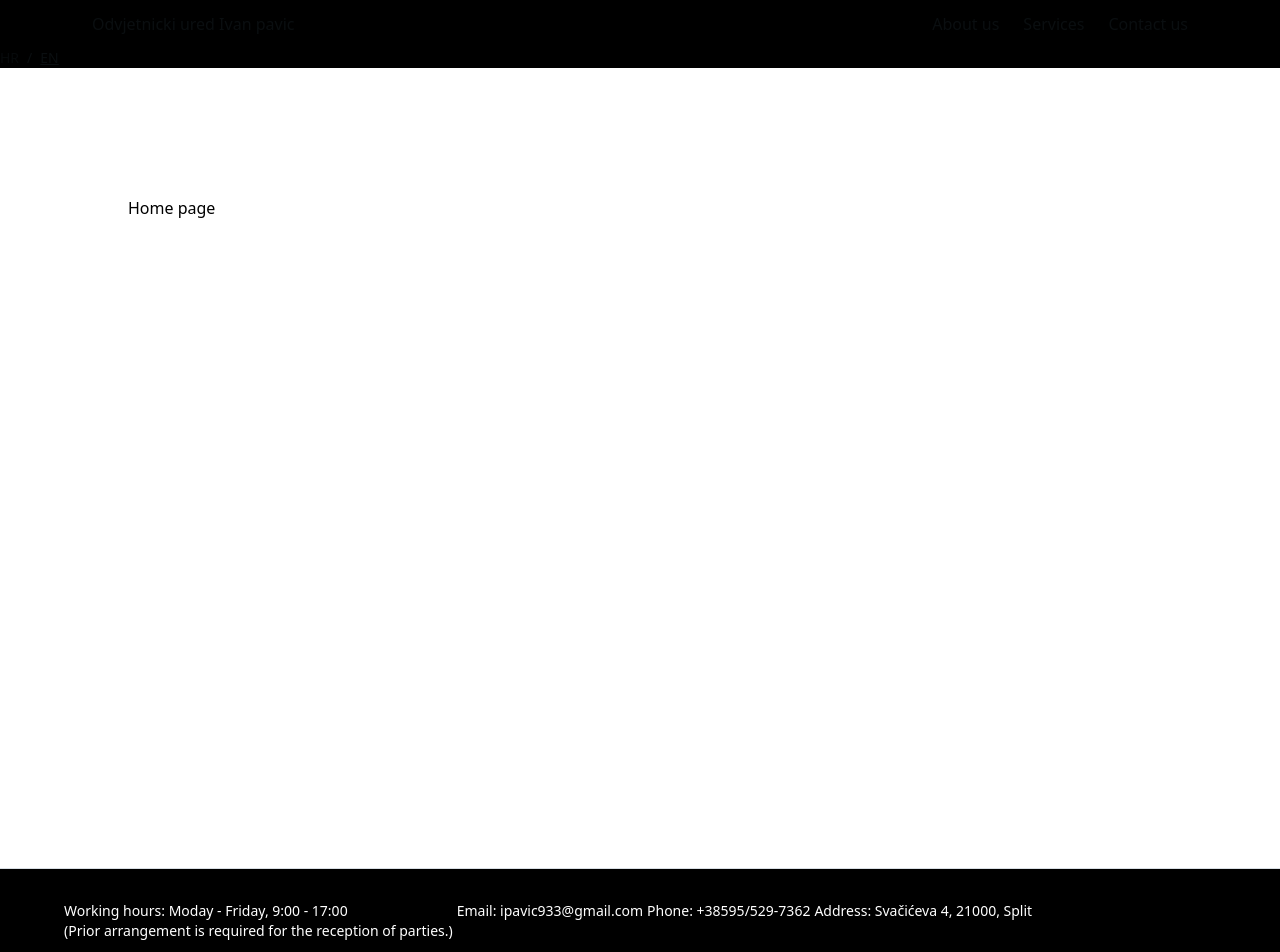
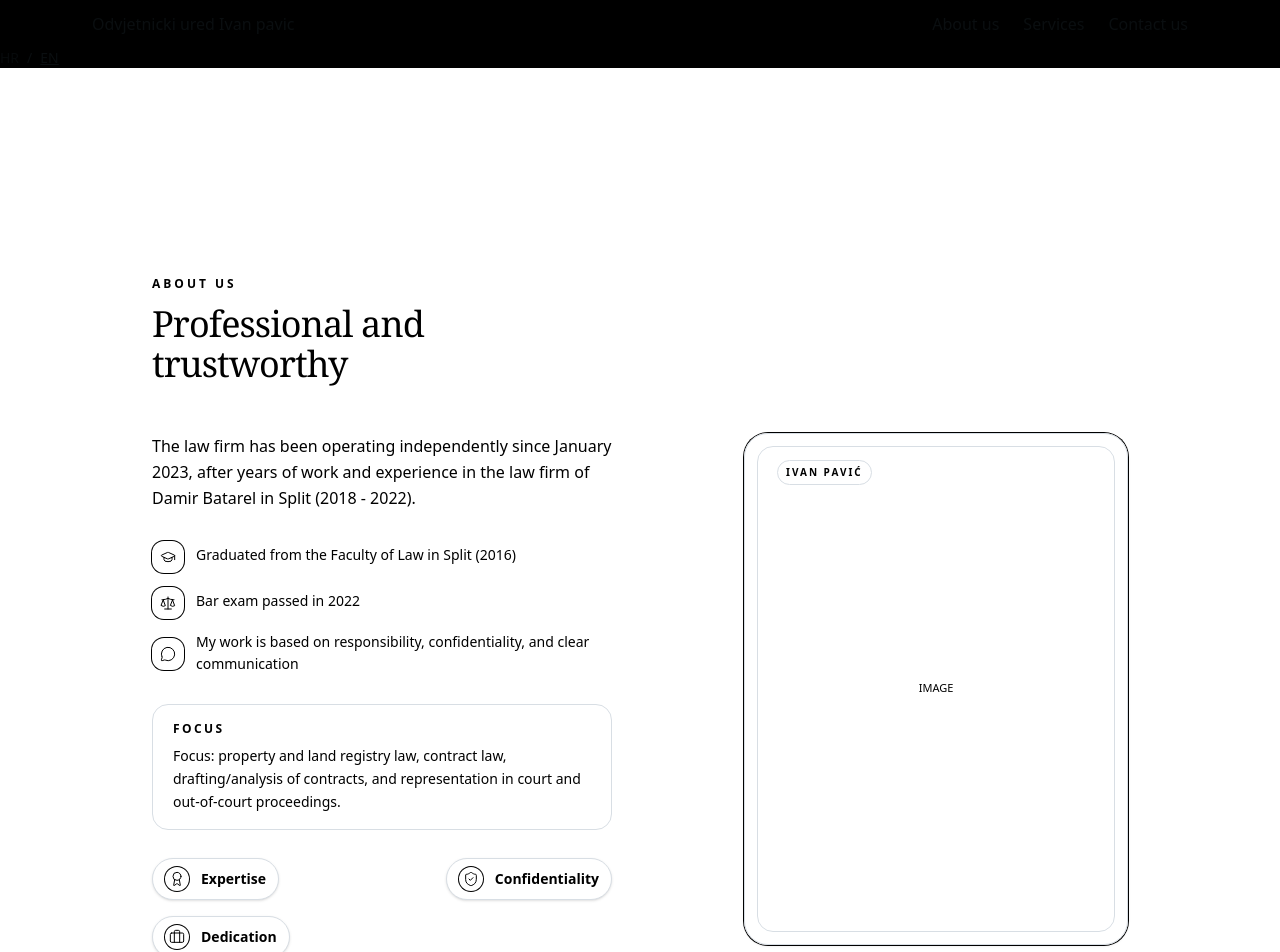
Before and after one commit to ipavic933-spec/website-pavic, a Next.js app: page /en in a window 1280 px wide. Shown: the top 952 px of the page. Built offline with nearby package versions, Linux system fonts and the light colour scheme.

Commit message:
Added About me secion

```diff
--- a/messages/en.json
+++ b/messages/en.json
@@ -18,13 +18,21 @@
     "discription": "We place special emphasis on legal support for entrepreneurs, companies and crafts in everyday business operations and dispute resolution."
   },
   "AboutMe": {
+    "sectionTitle": "About us",
+    "title": "Professional and trustworthy",
     "workingExperience": "The law firm has been operating independently since January 2023, after years of work and experience in the law firm of Damir Batarel in Split (2018 - 2022).",
-    "education": "I graduated from the Integrated Graduate Study Program in Law at the Faculty of Law in Split in 2016, and passed the bar exam in 2022, which qualified me for independent legal practice and further professional development.",
-    "aboutWayOfWork": "In my work, I am guided by the principles of responsibility and confidentiality. I provide clients with clear communication, timely information and a precise assessment of the legal situation, along with a strategy adapted to the specific case.",
-    "focusAndExperience": "Special experience and focus of work are focused on property law, land registry procedures and contract law, including drafting and analyzing contracts and representation in judicial and extrajudicial proceedings."
+    "education": "Graduated from the Faculty of Law in Split (2016)",
+    "bar": "Bar exam passed in 2022",
+    "workEthics": "My work is based on responsibility, confidentiality, and clear communication",
+    "focusLabel": "Focus",
+    "focus": "Focus: property and land registry law, contract law, drafting/analysis of contracts, and representation in court and out-of-court proceedings.",
+    "expertise": "Expertise",
+    "confidentiality": "Confidentiality",
+    "dedication": "Dedication",
+    "name": "Ivan Pavić"
   },
   "Services": {
-    "title": "Services",
+    "sectionTitle": "Services",
     "description": "The law firm provides legal services to individuals and legal entities in the following areas:",
     "servicesList": [
       {
--- a/messages/hr.json
+++ b/messages/hr.json
@@ -18,13 +18,21 @@
     "discription": "Poseban naglasak stavljamo na pravnu podršku poduzetnicima, trgovačkim društvima i obrtima u svakodnevnom poslovanju i rješavanju sporova."
   },
   "AboutMe": {
+    "sectionTitle": "O nama",
+    "title": "Profesionalno i s povjerenjem",
     "workingExperience": "Odvjetnički ured djeluje samostalno od siječnja 2023. godine, nakon višegodišnjeg rada i stjecanja iskustva u odvjetničkom uredu Damira Batarela u Splitu (2018. – 2022.).",
-    "education": "Diplomirao sam na Integriranom diplomskom studiju prava Pravnog fakulteta u Splitu 2016. godine, a pravosudni ispit položio sam 2022. godine, čime sam stekao uvjete za samostalno obavljanje odvjetničke djelatnosti i daljnji profesionalni razvoj.",
-    "aboutWayOfWork": "U radu se vodim načelima odgovornosti i povjerljivosti. Klijentima osiguravam jasnu komunikaciju, pravovremene informacije i preciznu procjenu pravne situacije, uz strategiju prilagođenu konkretnom slučaju.",
-    "focusAndExperience": "Posebno iskustvo i fokus rada usmjereni su na imovinsko pravo, zemljišnoknjižne postupke te obvezno pravo, uključujući sastavljanje i analizu ugovora te zastupanje u sudskim i izvansudskim postupcima."
+    "education": "Diplomirao na Pravnom fakultetu u Splitu (2016.)",
+    "bar": "Pravosudni ispit polozen 2022.",
+    "workEthics": "Rad temeljim na odgovornosti, povjerljivosti i jasnoj komunikaciji",
+    "focusLabel": "Fokus",
+    "focus": "Fokus: stvarno i zemljisnoknjizhno pravo, obvezno pravo i sastavljanje/analiza ugovora te zastupanje u sudskim i izvansudskim postupcima.",
+    "expertise": "Strucnost",
+    "confidentiality": "Povjerljivost",
+    "dedication": "Posvecenost",
+    "name": "Ivan Pavić"
   },
   "Services": {
-    "title": "Usluge",
+    "sectionTitle": "Usluge",
     "description": "Odvjetnički ured pruža pravne usluge fizičkim i pravnim osobama u sljedećim područjima:",
     "servicesList": [
       {
--- a/src/app/[locale]/page.tsx
+++ b/src/app/[locale]/page.tsx
@@ -1,8 +1,10 @@
+import About from "@/components/About";
+
 export default function HomePage() {
   return (
     <div className="flex min-h-screen items-center justify-center font-sans bg-white">
       <main className="flex min-h-screen w-full max-w-6xl flex-col items-center justify-between py-32 px-16 bg-white text-black sm:items-start">
-        Home page
+        <About/>
       </main>
     </div>
   );
--- /dev/null
+++ b/src/components/About.tsx
@@ -0,0 +1,89 @@
+import { Award, ShieldCheck, Briefcase, GraduationCap, Scale, MessageCircle } from "lucide-react"
+import { useTranslations } from "next-intl"
+import { Badge } from "./ui/badge";
+
+const About = () => {
+  const t = useTranslations('AboutMe');
+
+  const generalInformation = [
+    { text: t('education'), icon: GraduationCap },
+    { text: t('bar'), icon: Scale },
+    { text: t('workEthics'), icon: MessageCircle },
+  ];
+
+  const pillList = [
+    { text: t('expertise'), icon: Award},
+    { text: t('confidentiality'), icon: ShieldCheck},
+    { text: t('dedication'), icon: Briefcase},
+  ]
+
+  return (
+    <section id="about" className="scroll-mt-20 bg-white py-16 md:py-20">
+      <div className="mx-auto max-w-6xl px-6">
+        <span className="mb-3 block text-xs font-semibold uppercase tracking-[0.25em] text-brand-700">
+          {t("sectionTitle")}
+        </span>
+        <h2 className="mb-12 max-w-md font-serif text-3xl leading-[1.12] tracking-tight text-ink-900 md:text-4xl">
+          {t("title")}
+        </h2>
+
+        <div className="grid gap-14 lg:grid-cols-2 lg:items-start">
+          <div className="flex flex-col gap-7">
+            <p className="max-w-lg text-base leading-relaxed text-ink-600">
+              {t("workingExperience")}
+            </p>
+
+            <ul className="flex flex-col gap-3">
+              {generalInformation.map((information, index) => (
+                <li key={index} className="flex items-center gap-3">
+                  <div className="mt-0.5 flex h-8 w-8 shrink-0 items-center justify-center rounded-xl bg-brand-50 text-brand-700 ring-1 ring-brand-200">
+                    <information.icon className="h-4 w-4" strokeWidth={1.5} />
+                  </div>
+                  <span className="flex text-sm leading-relaxed text-start text-ink-900">
+                    {information.text}
+                  </span>
+                </li>
+              ))}
+            </ul>
+
+            <div className="rounded-2xl border border-brand-200 bg-brand-50 px-5 py-4">
+              <p className="text-xs font-semibold uppercase tracking-[0.2em] text-brand-700">
+                {t("focusLabel")}
+              </p>
+              <p className="mt-2 text-sm leading-relaxed text-ink-700">
+                {t("focus")}
+              </p>
+            </div>
+
+            <div className="flex justify-between gap-4 flex-wrap">
+              {pillList.map((pill, index) => (
+                <Badge variant='outline' key={index} className="bg-white py-2 px-3 shadow-sm flex flex-row gap-3">
+                  <div className="flex items-center justify-center rounded-xl bg-brand-50 text-brand-700 ring-1 ring-brand-200 p-1">
+                    <pill.icon className="h-4 w-4" strokeWidth={1.5} />
+                  </div>
+                  <h3 className="text-sm font-semibold text-ink-900">{pill.text}</h3>
+                </Badge>
+              ))}
+            </div>
+          </div>
+
+          <div className="flex items-start justify-center lg:justify-end">
+            <div className="relative aspect-3/4 w-full max-w-sm overflow-hidden rounded-3xl border border-brand-200 bg-gradient-to-br from-brand-50 to-white shadow-sm ring-1 ring-brand-200/50">
+              <div className="absolute left-5 top-5 px-3 py-1">
+                <Badge variant='outline' className="px-2 py-1 text-[10px] font-semibold uppercase   tracking-[0.2em] text-brand-700">
+                  {t("name")}
+                </Badge>
+              </div>
+              <div className="pointer-events-none absolute inset-3 rounded-2xl border border-brand-200/50" />
+              <div className="absolute inset-0 flex flex-col items-center justify-center gap-3 text-brand-700/30">
+                <span className="text-[11px] text-brand-700/35">IMAGE</span>
+              </div>
+            </div>
+          </div>
+        </div>
+      </div>
+    </section>
+  )
+}
+
+export default About;
--- a/src/components/Header.tsx
+++ b/src/components/Header.tsx
@@ -8,7 +8,7 @@ const Header = () => {
   const [isOpen, setIsOpen] = useState(false);
 
   return (
-    <div className="sticky top-0 bg-black">
+    <div className="sticky top-0 bg-black z-10">
       <div className="m-auto max-w-6xl flex items-top justify-between px-7 py-3">
         <div>
           Odvjetnicki ured Ivan pavic
--- /dev/null
+++ b/src/components/ui/badge.tsx
@@ -0,0 +1,48 @@
+import * as React from "react"
+import { cva, type VariantProps } from "class-variance-authority"
+import { Slot } from "radix-ui"
+
+import { cn } from "@/lib/utils"
+
+const badgeVariants = cva(
+  "inline-flex items-center justify-center rounded-full border border-transparent px-2 py-0.5 text-xs font-medium w-fit whitespace-nowrap shrink-0 [&>svg]:size-3 gap-1 [&>svg]:pointer-events-none focus-visible:border-ring focus-visible:ring-ring/50 focus-visible:ring-[3px] aria-invalid:ring-destructive/20 dark:aria-invalid:ring-destructive/40 aria-invalid:border-destructive transition-[color,box-shadow] overflow-hidden",
+  {
+    variants: {
+      variant: {
+        default: "bg-primary text-primary-foreground [a&]:hover:bg-primary/90",
+        secondary:
+          "bg-secondary text-secondary-foreground [a&]:hover:bg-secondary/90",
+        destructive:
+          "bg-destructive text-white [a&]:hover:bg-destructive/90 focus-visible:ring-destructive/20 dark:focus-visible:ring-destructive/40 dark:bg-destructive/60",
+        outline:
+          "border-border text-foreground [a&]:hover:bg-accent [a&]:hover:text-accent-foreground",
+        ghost: "[a&]:hover:bg-accent [a&]:hover:text-accent-foreground",
+        link: "text-primary underline-offset-4 [a&]:hover:underline",
+      },
+    },
+    defaultVariants: {
+      variant: "default",
+    },
+  }
+)
+
+function Badge({
+  className,
+  variant = "default",
+  asChild = false,
+  ...props
+}: React.ComponentProps<"span"> &
+  VariantProps<typeof badgeVariants> & { asChild?: boolean }) {
+  const Comp = asChild ? Slot.Root : "span"
+
+  return (
+    <Comp
+      data-slot="badge"
+      data-variant={variant}
+      className={cn(badgeVariants({ variant }), className)}
+      {...props}
+    />
+  )
+}
+
+export { Badge, badgeVariants }
```
Also changed, not shown: 1 other file (tests, documents, lock files or other folders).
